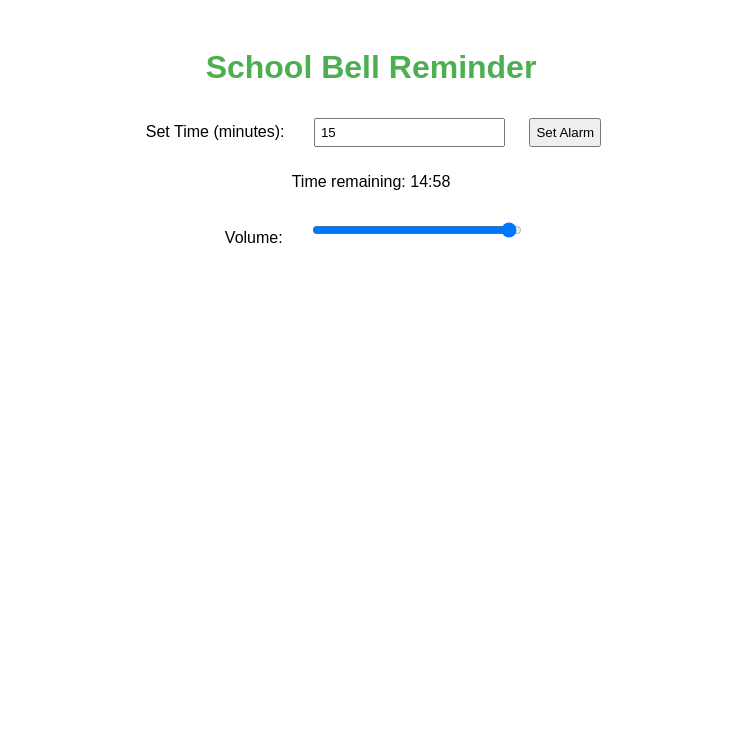
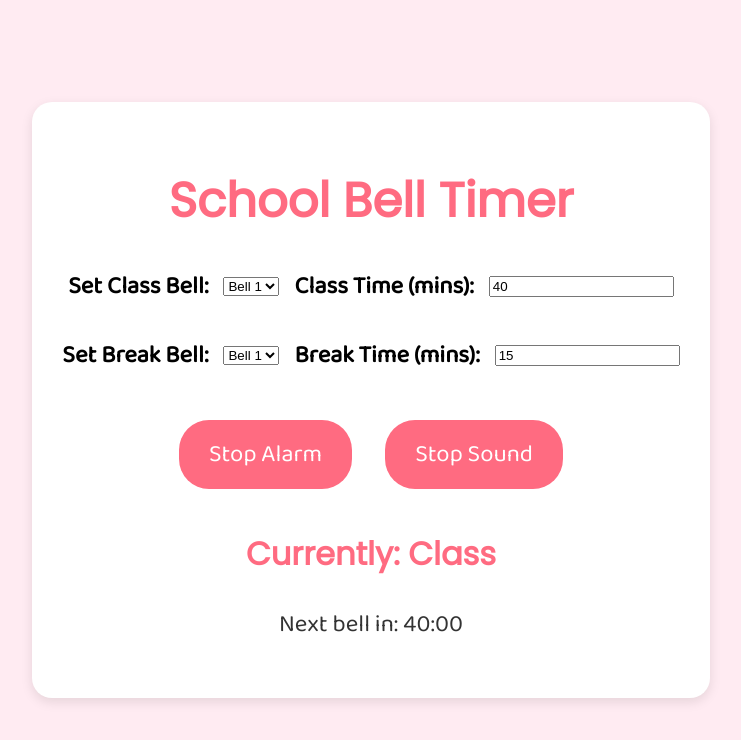
Before and after one commit to gigiOHYA/TaskBell, a plain HTML site: page index.html in a window 1280 px wide. Both pictures are taken after a click on the button "Set Alarm". Shown: the whole page, without its empty margins (269-1010 px from the left). Drawn offline with Linux system fonts and the light colour scheme.

Commit message:
Enhance UI: Increase font size and make buttons more prominent
- Increased font size for title, settings, and status sections for better visibility and readability.
- Enlarged buttons with more padding and rounded corners to make them more playful and user-friendly.
- Updated background and container styles for a cleaner and more engaging look.

```diff
--- a/index.html
+++ b/index.html
@@ -1,33 +1,56 @@
 <!DOCTYPE html>
 <html lang="en">
 <head>
-  <meta charset="UTF-8">
-  <meta name="viewport" content="width=device-width, initial-scale=1.0">
-  <title>School Bell Reminder</title>
-  <link rel="stylesheet" href="style.css">
+    <meta charset="UTF-8">
+    <meta name="viewport" content="width=device-width, initial-scale=1.0">
+    <title>School Bell Timer</title>
+    <link href="https://fonts.googleapis.com/css2?family=Baloo+2:wght@400&family=Poppins:wght@400&display=swap" rel="stylesheet">
+    <link rel="stylesheet" href="style.css">
 </head>
 <body>
-  <h1>School Bell Reminder</h1>
+    <div class="container">
+        <h1 class="title">School Bell Timer</h1>
 
-  <!-- Schedule time input -->
-  <label for="schedule-time">Set Time (minutes):</label>
-  <input type="number" id="schedule-time" min="1" value="15">
+        <div class="settings">
+            <!-- Class Bell and Time -->
+            <div class="bell-setting">
+                <label for="classBell">Set Class Bell:</label>
+                <select id="classBell">
+                    <option value="bell1.mp3">Bell 1</option>
+                    <option value="bell2.mp3">Bell 2</option>
+                    <option value="bell3.mp3">Bell 3</option>
+                </select>
+                <label for="classTime">Class Time (mins):</label>
+                <input type="number" id="classTime" value="40">
+            </div>
 
-  <!-- Button to set the alarm -->
-  <button onclick="setAlarm()">Set Alarm</button>
+            <!-- Break Bell and Time -->
+            <div class="bell-setting">
+                <label for="breakBell">Set Break Bell:</label>
+                <select id="breakBell">
+                    <option value="bell1.mp3">Bell 1</option>
+                    <option value="bell2.mp3">Bell 2</option>
+                    <option value="bell3.mp3">Bell 3</option>
+                </select>
+                <label for="breakTime">Break Time (mins):</label>
+                <input type="number" id="breakTime" value="15">
+            </div>
+        </div>
 
-  <!-- Display countdown timer -->
-  <div id="countdown">
-    <p>Time remaining: <span id="countdown-timer">--:--</span></p>
-  </div>
+        <!-- Action Buttons -->
+        <div class="actions">
+            <button id="startAlarm" onclick="startAlarm()">Set Alarm</button>
+            <button id="stopAlarm" onclick="stopAlarm()" style="display: none;">Stop Alarm</button>
+            <button id="stopSound" onclick="stopSound()" style="display: none;">Stop Sound</button>
+        </div>
 
-  <!-- Bell Sound (hidden audio player) -->
-  <audio id="bell-sound" src="sounds/bell.mp3" preload="auto"></audio>
+        <!-- Status Display -->
+        <div class="status">
+            <h2 id="currentStatus">Currently: Not Started</h2>
+            <p id="nextBellTime">Next bell in: --:--</p>
+        </div>
+    </div>
 
-  <!-- Volume control -->
-  <label for="volume-control">Volume:</label>
-  <input type="range" id="volume-control" min="0" max="1" step="0.1" value="1" onchange="setVolume()">
-
-  <script src="script.js"></script>
+    <script src="script.js"></script>
 </body>
 </html>
--- a/script.js
+++ b/script.js
@@ -1,53 +1,100 @@
-let countdownInterval; // Store interval ID to clear the timer
+let isAlarmRunning = false;
+let intervalID;
+let currentAudio;
+let classBell = "bell1.mp3";
+let breakBell = "bell1.mp3";
+let classDuration = 40; // Default class duration (minutes)
+let breakDuration = 15; // Default break duration (minutes)
 
-// Function to set the alarm based on the schedule time
-function setAlarm() {
-  const minutes = document.getElementById("schedule-time").value; // Get input time (in minutes)
-  const bellSound = document.getElementById("bell-sound"); // Get the bell sound element
+function startAlarm() {
+    console.log("Set Alarm clicked"); // Debug log to check if the function is triggered
+    if (isAlarmRunning) return; // Prevent starting if already running
 
-  // Calculate the time when the alarm will go off
-  const now = new Date();
-  const alarmTime = new Date(now.getTime() + minutes * 60 * 1000); // Add minutes to current time
+    isAlarmRunning = true;
 
-  // Start the countdown
-  startCountdown(alarmTime);
+    // Get selected values from the input fields
+    classBell = document.getElementById("classBell").value;
+    breakBell = document.getElementById("breakBell").value;
+    classDuration = parseInt(document.getElementById("classTime").value);
+    breakDuration = parseInt(document.getElementById("breakTime").value);
 
-  // Set the timeout to play the bell sound after the set time
-  setTimeout(() => {
-    bellSound.play(); // Play the bell sound
-    alert("Time's up! Task reminder."); // Alert after the bell rings
-    clearInterval(countdownInterval); // Stop the countdown after alarm rings
-  }, minutes * 60 * 1000); // Convert minutes to milliseconds
+    console.log(`Class Bell: ${classBell}, Break Bell: ${breakBell}, Class Duration: ${classDuration}, Break Duration: ${breakDuration}`);
+
+    // Start with class bell sound immediately
+    playBellSound(classBell);
+    updateStatus("Class", classDuration); // Show "Class" status initially
+    cycleAlarm(); // Start the alarm cycle
+
+    // Hide the "Set Alarm" button after the alarm is set and show the "Stop Alarm" button
+    document.getElementById("startAlarm").style.display = "none";
+    document.getElementById("stopAlarm").style.display = "inline-block";
+    document.getElementById("stopSound").style.display = "inline-block"; // Show "Stop Sound" button
 }
 
-// Function to start and update the countdown timer
-function startCountdown(alarmTime) {
-  // Clear any existing countdown timer
-  if (countdownInterval) {
-    clearInterval(countdownInterval);
-  }
-
-  // Update countdown every second
-  countdownInterval = setInterval(() => {
-    const now = new Date();
-    const timeRemaining = alarmTime - now; // Calculate time remaining in milliseconds
-
-    // If time remaining is less than or equal to 0, stop the countdown
-    if (timeRemaining <= 0) {
-      document.getElementById("countdown-timer").textContent = "00:00";
-      clearInterval(countdownInterval);
-    } else {
-      // Format the remaining time as MM:SS
-      const minutes = Math.floor(timeRemaining / 1000 / 60).toString().padStart(2, '0');
-      const seconds = Math.floor((timeRemaining / 1000) % 60).toString().padStart(2, '0');
-      document.getElementById("countdown-timer").textContent = `${minutes}:${seconds}`;
+function playBellSound(bell) {
+    console.log(`Playing sound: ${bell}`);
+    if (currentAudio) {
+        currentAudio.pause(); // Pause any currently playing sound
     }
-  }, 1000); // Update every second
+    currentAudio = new Audio(`sounds/${bell}`);
+    currentAudio.play();
 }
 
-// Function to adjust the volume of the bell sound
-function setVolume() {
-  const bellSound = document.getElementById("bell-sound");
-  const volume = document.getElementById("volume-control").value; // Get the volume value from the slider
-  bellSound.volume = volume; // Set the volume of the bell sound
+function cycleAlarm() {
+    let isClassTime = true; // Start with class time
+
+    intervalID = setInterval(() => {
+        let duration = isClassTime ? classDuration : breakDuration;
+        startCountdown(duration * 60); // Start countdown (in seconds)
+
+        // Toggle between class and break time
+        isClassTime = !isClassTime;
+
+        // Play the corresponding bell sound
+        playBellSound(isClassTime ? classBell : breakBell);
+
+        // Update the status (Class or Break) and the time remaining
+        updateStatus(isClassTime ? "Class" : "Break", duration);
+    }, (classDuration + breakDuration) * 60 * 1000); // Cycle every class + break duration
 }
+
+function startCountdown(seconds) {
+    let countdown = setInterval(() => {
+        if (seconds <= 0) {
+            clearInterval(countdown); // Stop the countdown when time is up
+        } else {
+            seconds--;
+            let mins = Math.floor(seconds / 60);
+            let secs = seconds % 60;
+            document.getElementById("nextBellTime").innerText = `${mins}:${secs < 10 ? '0' + secs : secs}`;
+        }
+    }, 1000);
+}
+
+function updateStatus(status, duration) {
+    // Update the current status (Class or Break) and the time remaining for the next bell
+    document.getElementById("currentStatus").innerText = `Currently: ${status}`;
+    document.getElementById("nextBellTime").innerText = `Next bell in: ${duration}:00`;
+}
+
+function stopAlarm() {
+    // Stop the alarm and clear the interval
+    clearInterval(intervalID);
+    isAlarmRunning = false;
+    document.getElementById("startAlarm").style.display = "inline-block"; // Show "Set Alarm" button again
+    document.getElementById("stopAlarm").style.display = "none"; // Hide "Stop Alarm" button
+    document.getElementById("stopSound").style.display = "none"; // Hide "Stop Sound" button
+    if (currentAudio) {
+        currentAudio.pause(); // Stop the current sound
+        currentAudio = null;
+    }
+    updateStatus("Stopped", 0); // Update the status to "Stopped"
+}
+
+function stopSound() {
+    // Stop the current sound immediately when the "Stop Sound" button is clicked
+    if (currentAudio) {
+        currentAudio.pause();
+        currentAudio = null;
+    }
+}
--- a/style.css
+++ b/style.css
@@ -1,24 +1,78 @@
+/* General Body Styles */
 body {
-    font-family: Arial, sans-serif;
+    font-family: 'Baloo 2', sans-serif;  /* Using Baloo for a rounder, playful font */
+    background-color: #ffebf2; /* Light pink background */
+    display: flex;
+    justify-content: center;
+    align-items: center;
+    height: 100vh;
+    margin: 0;
+}
+
+/* Center the container */
+.container {
     text-align: center;
-    padding: 20px;
-  }
+    background-color: #fff;
+    padding: 30px;
+    border-radius: 20px;
+    box-shadow: 0px 4px 12px rgba(0, 0, 0, 0.1);
+}
 
-  h1 {
-    color: #4CAF50;
-  }
+/* Title */
+.title {
+    font-family: 'Poppins', sans-serif; /* Use Poppins for the title for a cleaner look */
+    font-size: 3rem; /* Increase title size */
+    color: #ff6b81;
+    margin-bottom: 30px;
+}
 
-  label, input, button {
-    margin: 10px;
-    padding: 5px;
-  }
+/* Styling for the settings */
+.settings {
+    display: flex;
+    flex-direction: column;
+    gap: 30px; /* Increase gap between settings */
+    margin-bottom: 30px;
+}
 
-  input[type="range"] {
-    width: 200px;
-  }
+.bell-setting {
+    display: flex;
+    justify-content: center;
+    gap: 15px; /* Increase gap between settings */
+    align-items: center;
+    font-size: 1.5rem; /* Increase font size for settings */
+}
 
-  #next-alarm {
-    margin-top: 20px;
-    font-size: 1.2em;
+.bell-setting label {
+    font-weight: bold;
+}
+
+/* Styling for action buttons */
+.actions button {
+    font-family: 'Baloo 2', sans-serif; /* Use Baloo for buttons */
+    font-size: 1.5rem; /* Increase font size for buttons */
+    padding: 15px 30px; /* Increase button padding */
+    margin: 15px;
+    border: none;
+    border-radius: 30px; /* More rounded buttons */
+    background-color: #ff6b81;
+    color: #fff;
+    cursor: pointer;
+    transition: background-color 0.3s ease;
+}
+
+.actions button:hover {
+    background-color: #ff4466;
+}
+
+/* Styling for status display */
+.status h2 {
+    font-family: 'Poppins', sans-serif; /* Use Poppins for headings */
+    font-size: 2rem; /* Increase font size for headings */
+    color: #ff6b81;
+}
+
+.status p {
+    font-family: 'Baloo 2', sans-serif; /* Use Baloo for paragraph text */
+    font-size: 1.5rem; /* Increase font size for paragraphs */
     color: #333;
-  }
+}
```
Also changed, not shown: 4 other files.
